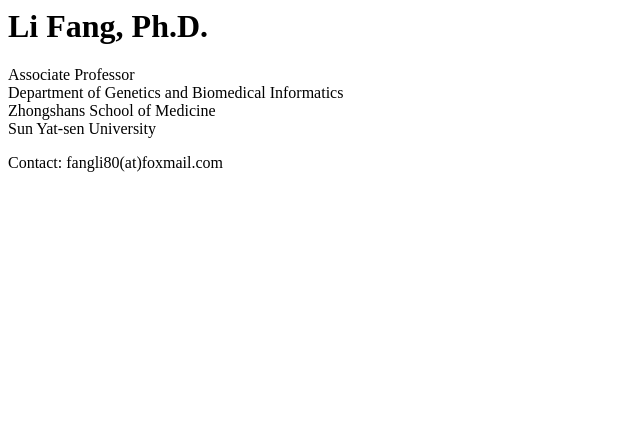
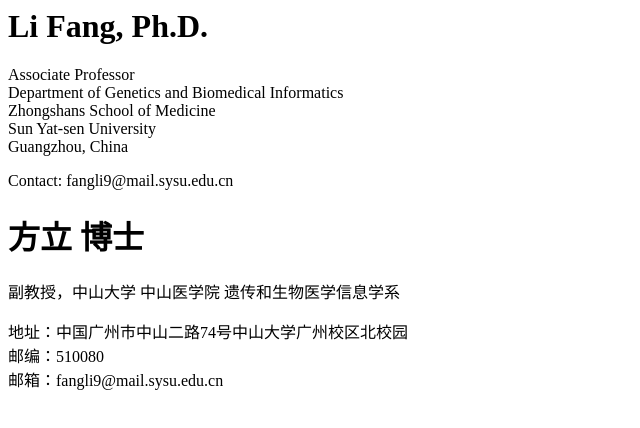
Before and after one commit to fangli80/fangli80.github.io, a plain HTML site: page index.html in a window 1280 px wide. Shown: the whole page, without its empty margins (0-640 px from the left). Drawn offline with Linux system fonts and the light colour scheme.

Commit message:
update email and add chinese address

```diff
--- a/index.html
+++ b/index.html
@@ -6,6 +6,18 @@
 
 Zhongshans School of Medicine</br>
 
-Sun Yat-sen University</p>
+Sun Yat-sen University</br>
 
-<p>Contact: fangli80(at)foxmail.com</p>
+Guangzhou, China
+</p>
+
+<p>Contact: fangli9@mail.sysu.edu.cn</p>
+
+<h1>方立 博士</h1>
+
+<p>副教授，中山大学 中山医学院 遗传和生物医学信息学系<p>
+<p>
+地址：中国广州市中山二路74号中山大学广州校区北校园</br>
+邮编：510080</br>
+邮箱：fangli9@mail.sysu.edu.cn
+</p>
```
